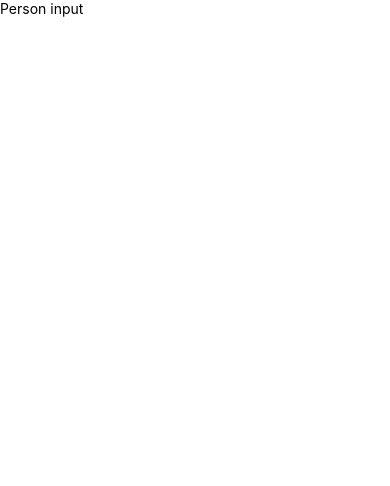
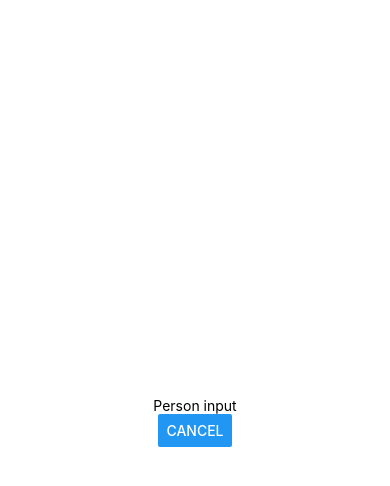
Before and after one commit to bneeland/simple-gifts-app-react-native, a React Native app: screen / in a window 390 px wide. Both pictures are taken after a click on the button "ADD PERSON". Shown: the top 486 px of the page. Built offline with nearby package versions, Linux system fonts and the light colour scheme.

Commit message:
Cancel button from person input modal working

```diff
--- a/App.js
+++ b/App.js
@@ -6,11 +6,16 @@ import PersonInput from './components/PersonInput';
 export default function App() {
   const [isAddMode, setIsAddMode] = useState(false);
 
+  const cancelPersonInputHandler = () => {
+    setIsAddMode(false);
+  };
+
   return (
     <View style={styles.container}>
       <Button title="Add person" onPress={() => setIsAddMode(true)}/>
       <PersonInput
         visible={isAddMode}
+        onCancel={cancelPersonInputHandler}
       />
     </View>
   );
--- a/components/PersonInput.js
+++ b/components/PersonInput.js
@@ -1,16 +1,24 @@
 import React from 'react';
-import { StyleSheet, Modal, View, Text } from 'react-native';
+import { StyleSheet, Modal, View, Text, Button } from 'react-native';
 
 const PersonInput = props => {
   return (
     <Modal visible={props.visible} animationType="slide">
-      <View>
+      <View style={styles.container}>
         <Text>Person input</Text>
+        <Button title="Cancel" onPress={props.onCancel} />
       </View>
     </Modal>
   )
 };
 
-const styles = StyleSheet.create({});
+const styles = StyleSheet.create({
+  container: {
+    flex: 1,
+    backgroundColor: 'white',
+    alignItems: 'center',
+    justifyContent: 'center',
+  },
+});
 
 export default PersonInput;
```
